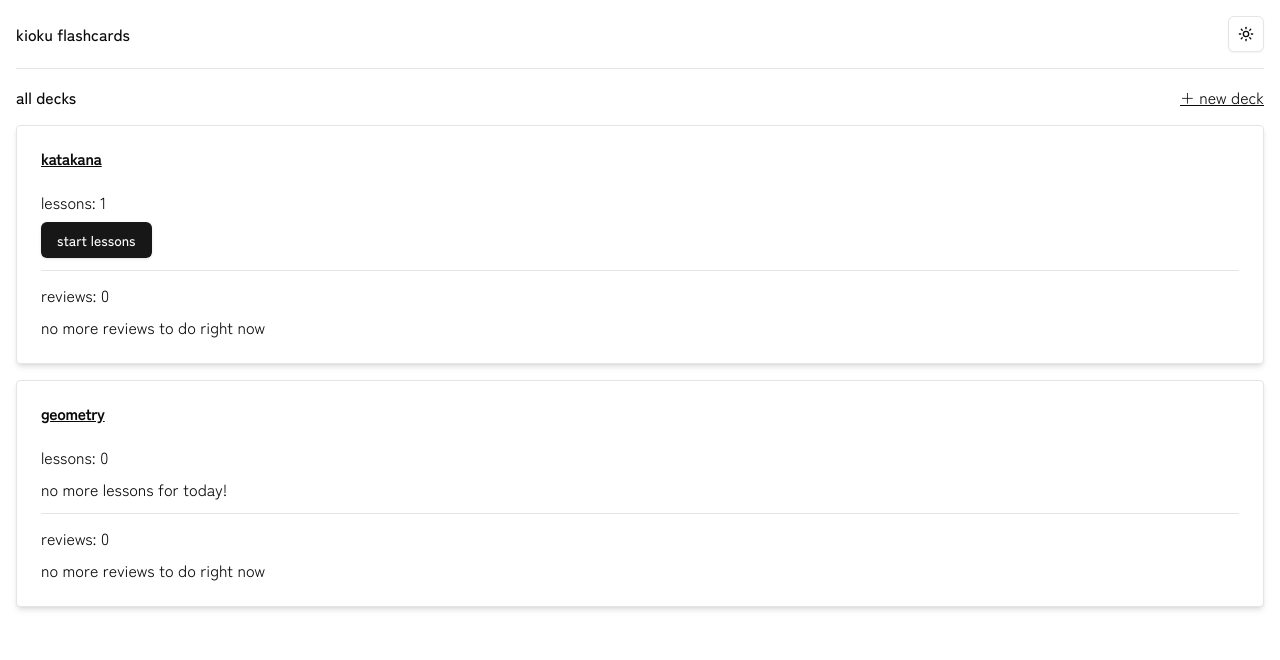
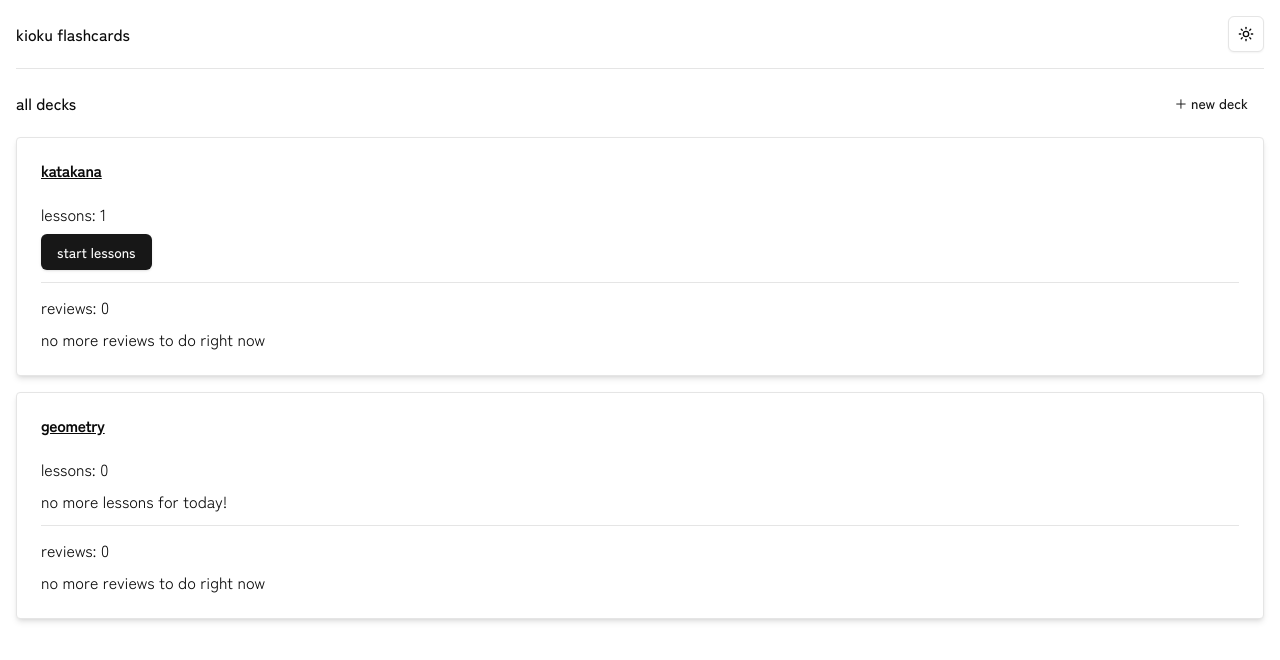
Before and after one commit to alex-avila/flashcards-srs, a Next.js app: page / in a window 1280 px wide. Shown: the top 660 px of the page. Built offline with nearby package versions, Linux system fonts and the light colour scheme.

Commit message:
feat: create /decks/new route (no content yet), fix layout to keep header on new page
re #2

```diff
--- /dev/null
+++ b/app/decks/new/page.tsx
@@ -0,0 +1,3 @@
+export default function NewDeck() {
+  return <div>new deck page</div>
+}
--- a/app/layout.tsx
+++ b/app/layout.tsx
@@ -1,11 +1,13 @@
 import type { Metadata } from "next"
 import { ThemeProvider } from "@/components/theme-provider"
 import { zenKakuGothicNew } from "@/app/fonts"
+import Header from "@/components/ui/header"
 import "./globals.css"
 
+// TODO: improve metadata
 export const metadata: Metadata = {
-  title: "Create Next App",
-  description: "Generated by create next app",
+  title: "Kioku Flashcards",
+  description: "Flashcards SRS app",
 }
 
 export default function RootLayout({
@@ -26,7 +28,8 @@ export default function RootLayout({
           enableSystem
           disableTransitionOnChange
         >
-          {children}
+          <Header />
+          <main className="p-4">{children}</main>
         </ThemeProvider>
       </body>
     </html>
--- a/app/page.tsx
+++ b/app/page.tsx
@@ -1,13 +1,9 @@
-import Header from "@/components/ui/header"
 import Decks from "@/components/ui/decks"
 
 export default function Dashboard() {
   return (
-    <div>
-      <Header />
-      <div className="p-4">
-        <Decks />
-      </div>
-    </div>
+    <>
+      <Decks />
+    </>
   )
 }
--- a/components/ui/decks.tsx
+++ b/components/ui/decks.tsx
@@ -26,9 +26,9 @@ export default function Decks() {
     <section className="grid grid-cols-1 gap-4">
       <div className="flex items-center justify-between">
         <h2 className="font-medium">all decks</h2>
-        <Link href="/" className="underline">
-          + new deck
-        </Link>
+        <Button asChild variant="link">
+          <Link href="/decks/new">+ new deck</Link>
+        </Button>
       </div>
       {decks.map(deck => {
         const lessonsCount = deck.cards.filter(
```
